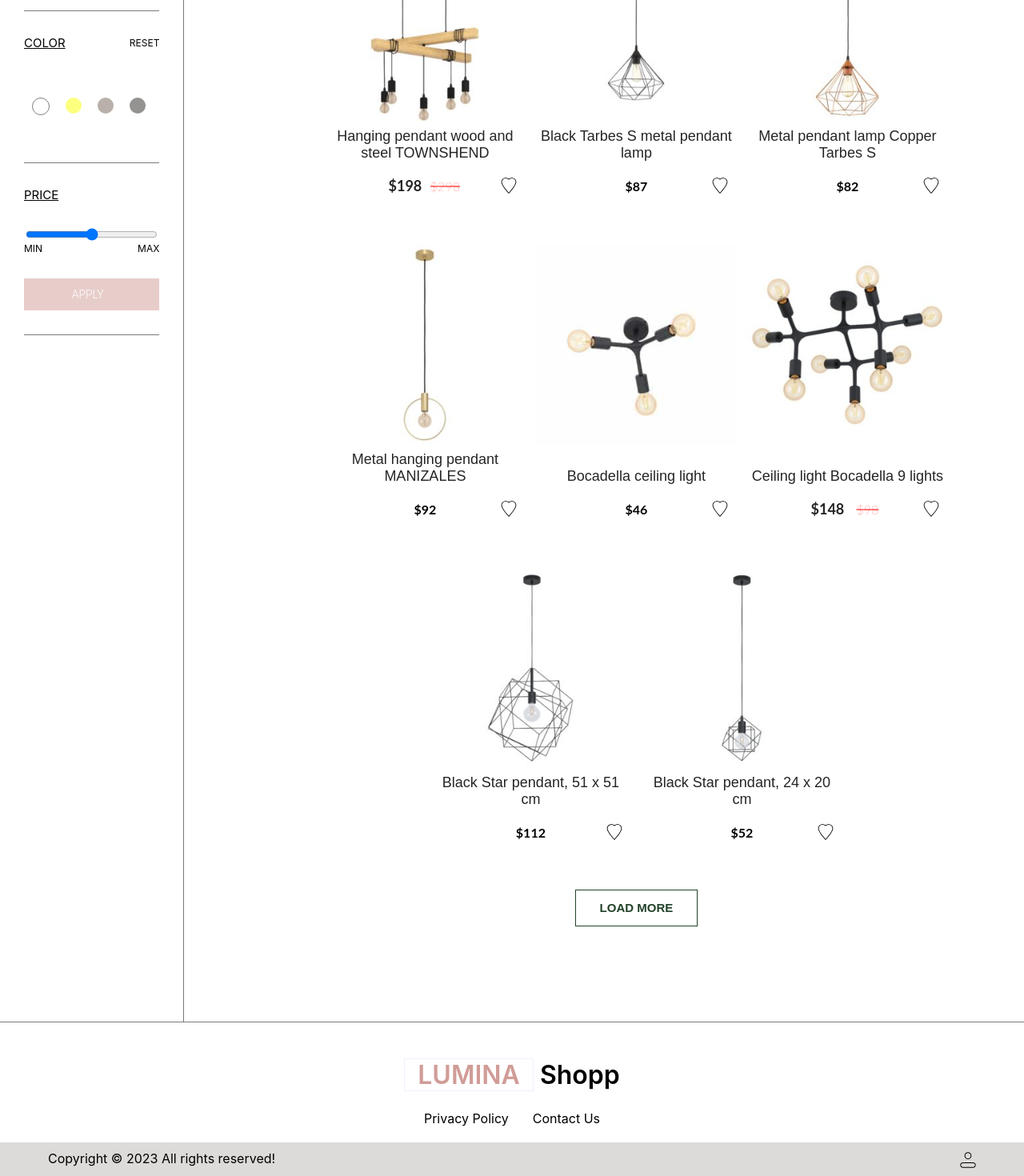
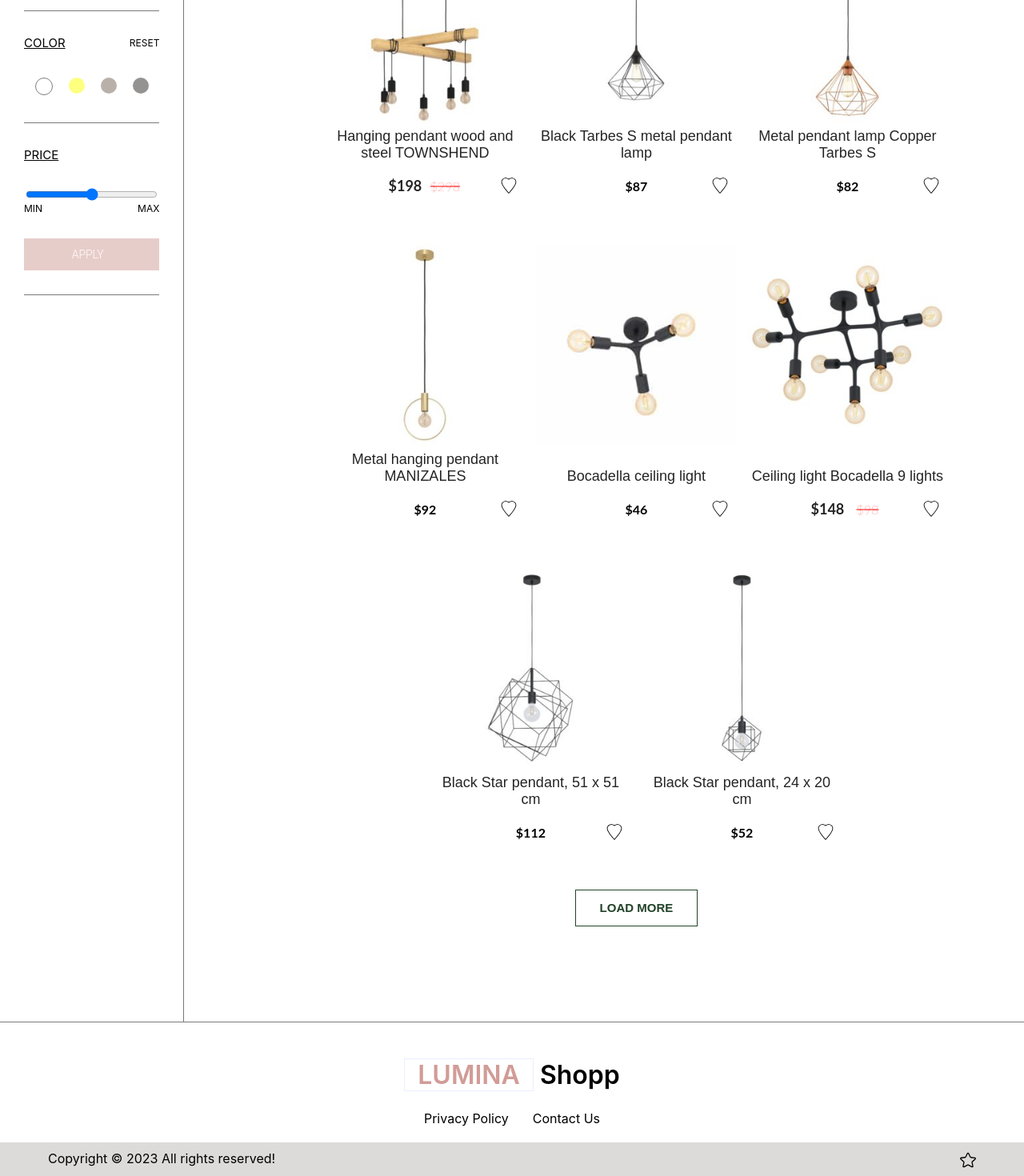
Before and after one commit to vikiradeva91/shop, a SvelteKit app: page / in a window 1280 px wide. Shown: the part 379-1849 px from the top of the page at 80% size. Built offline with nearby package versions, Linux system fonts and the light colour scheme.

Commit message:
last small changes

```diff
--- a/src/css/_content.css
+++ b/src/css/_content.css
@@ -6,14 +6,13 @@ body {
 }
 :root {
   --rose: #d19c97;
-  --light: #edf1ff;
-  --white: #fff;
+  --light: #ebefff;
   --gray: #7a7a7a;
   --black: #000;
 }
 
 ::selection {
-  color: var(--white);
+  color: white;
   background: var(--rose);
 }
 
@@ -128,7 +127,7 @@ button.button {
   /* border-radius: 4px; */
   background-color: var(--rose);
   cursor: pointer;
-  color: var(--white);
+  color: white;
 
   font-family: Roboto, sans-serif;
   font-weight: 300;
--- a/src/css/_filter.css
+++ b/src/css/_filter.css
@@ -69,7 +69,7 @@
     display: none;
     width: 100% !important;
     box-sizing: border-box;
-    background-color: var(--white);
+    background-color: white;
   }
 
   .flex-navbar .sort-settings {
@@ -209,8 +209,9 @@ main #filter .ui-group:nth-of-type(2) .button-group {
   flex-direction: row;
   flex-wrap: wrap;
   align-content: center;
-  height: 80px;
+  height: 30px;
   margin-bottom: 30px;
+  justify-content: center;
 }
 
 main #filter .form-row > div {
--- a/src/css/_footer.css
+++ b/src/css/_footer.css
@@ -17,6 +17,10 @@ footer .flex-footer {
   padding-top: 20px;
 }
 
+footer .flex-footer a:hover {
+  color: var(--rose);
+}
+
 footer .flex-footer div {
   padding: 0 15px;
 }
--- a/src/routes/+layout.svelte
+++ b/src/routes/+layout.svelte
@@ -119,7 +119,7 @@
     <section>
       <div>Copyright © 2023 All rights reserved!</div>
       <!-- svelte-ignore a11y-missing-attribute -->
-      <div><a href="/" target="_blank"><img src="/svg/user.svg" /></a></div>
+      <div><a href="/" target="_blank"><img src="/svg/star.svg" /></a></div>
     </section>
   </div>
 </footer>
```
Also changed, not shown: static/svg/star.svg (added).
